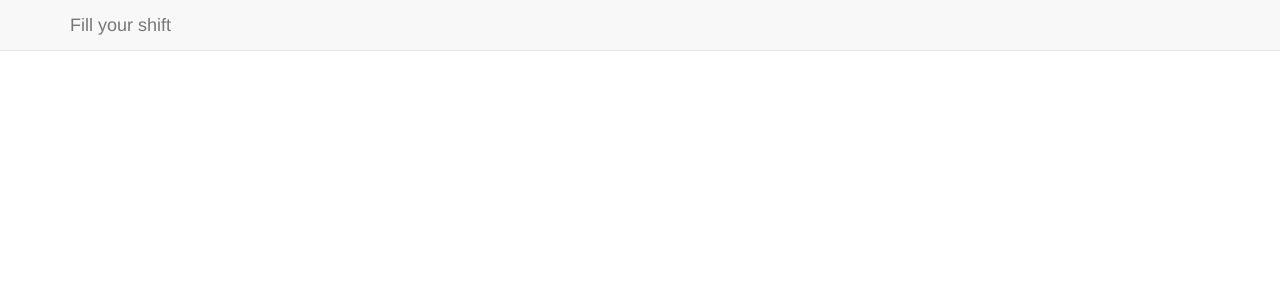
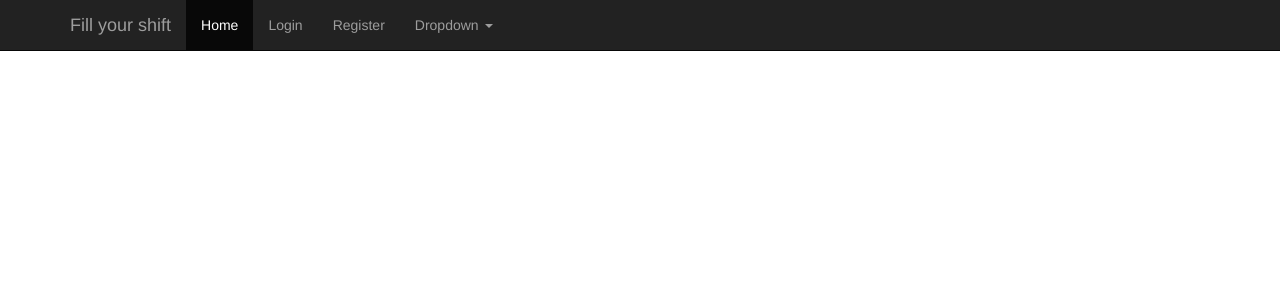
Before and after one commit to dennisuid/fillYourShift, a Symfony app: template src/Shift/ShiftBundle/Resources/views/Shift/index.html.twig in a window 1280 px wide. Shown: the top 300 px of the page. Run offline with Twig, Linux system fonts and the light colour scheme; the template is opened without the code that fills it, so the values that code supplies are empty; some libraries are stand-ins or nearby versions.

Commit message:
Added bootstrap to my application

```diff
--- a/src/Shift/ShiftBundle/Resources/views/Shift/index.html.twig
+++ b/src/Shift/ShiftBundle/Resources/views/Shift/index.html.twig
@@ -3,13 +3,6 @@
 {% block title %}Fill your shift{% endblock %}
 {% block head %}
     {{ parent() }}
-    <style type="text/css">
-        .important { color: #336699; }
-        .div_control{
-            padding: 10px;
-            margin: 10px;
-        }
-    </style>
 {% endblock %}
 {% block body %}
 {% endblock %}
--- a/src/Shift/ShiftBundle/Resources/views/base.html.twig
+++ b/src/Shift/ShiftBundle/Resources/views/base.html.twig
@@ -2,6 +2,7 @@
 <html>
     <head>
         <meta charset="UTF-8" />
+        <meta name="viewport" content="width=device-width, initial-scale=1.0">
         <title>{% block title %}Fill your shift{% endblock %}</title>
         <!-- Latest compiled and minified CSS -->
         <link rel="stylesheet" href="https://maxcdn.bootstrapcdn.com/bootstrap/3.3.6/css/bootstrap.min.css" integrity="sha384-1q8mTJOASx8j1Au+a5WDVnPi2lkFfwwEAa8hDDdjZlpLegxhjVME1fgjWPGmkzs7" crossorigin="anonymous">
@@ -12,13 +13,40 @@
     <link rel="icon" type="image/x-icon" href="{{ asset('favicon.ico') }}" />
 </head>
 <body>
-        <nav class="navbar navbar-default navbar-fixed-top">
+    <!-- Fixed navbar -->
+    <nav class="navbar navbar-inverse navbar-fixed-top">
         <div class="container">
             <div class="navbar-header">
+                <button type="button" class="navbar-toggle collapsed" data-toggle="collapse" data-target="#navbar" aria-expanded="false" aria-controls="navbar">
+                    <span class="sr-only">Toggle navigation</span>
+                    <span class="icon-bar"></span>
+                    <span class="icon-bar"></span>
+                    <span class="icon-bar"></span>
+                </button>
                 <a class="navbar-brand" href="#">Fill your shift</a>
             </div>
+            <div id="navbar" class="navbar-collapse collapse">
+                <ul class="nav navbar-nav">
+                    <li class="active"><a href="/">Home</a></li>
+                    <li><a href="#about">Login</a></li>
+                    <li><a href="/user/add">Register</a></li>
+                    <li class="dropdown">
+                        <a href="#" class="dropdown-toggle" data-toggle="dropdown" role="button" aria-haspopup="true" aria-expanded="false">Dropdown <span class="caret"></span></a>
+                        <ul class="dropdown-menu">
+                            <li><a href="#">Action</a></li>
+                            <li><a href="#">Another action</a></li>
+                            <li><a href="#">Something else here</a></li>
+                            <li role="separator" class="divider"></li>
+                            <li class="dropdown-header">Nav header</li>
+                            <li><a href="#">Separated link</a></li>
+                            <li><a href="#">One more separated link</a></li>
+                        </ul>
+                    </li>
+                </ul>
+            </div><!--/.nav-collapse -->
         </div>
     </nav>
+
 
     <div class="container">
         <div class="row">
--- /dev/null
+++ b/web/css/mystyle.css
@@ -0,0 +1,8 @@
+body{
+    padding-top: 60px;
+}
+.important { color: #336699; }
+.div_control{
+    padding: 10px;
+    margin: 10px;
+}
```
Also changed, not shown: src/Shift/ShiftBundle/Resources/views/ShiftUser/add.html.twig (+0 -10 lines). Lines whose indentation alone changed are shown as unchanged.
